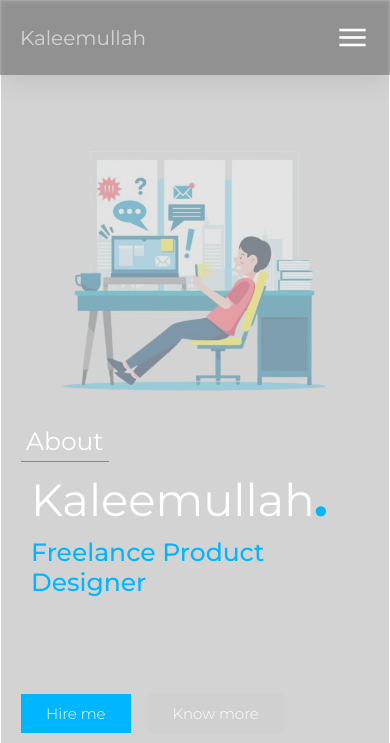
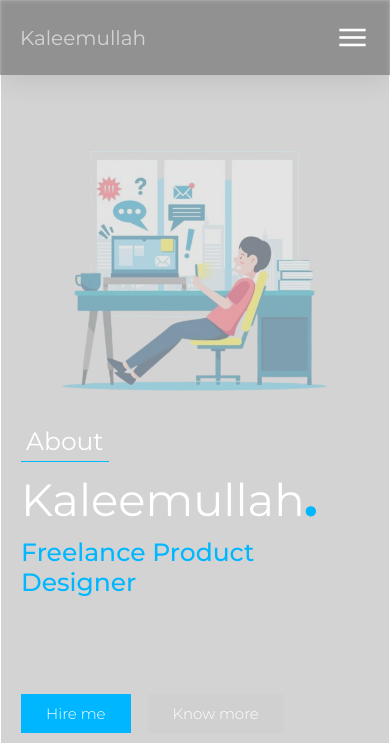
Before and after one commit to axndev/fotawp-landing, a plain HTML site: page index.html in a window 390 px wide. Shown: the top 743 px of the page. Drawn offline with nearby package versions, Linux system fonts and the light colour scheme.

Commit message:
Update style.css

```diff
--- a/style.css
+++ b/style.css
@@ -369,7 +369,7 @@ p {
 	padding: 20px;
         }
 	.commenhead, .subhead {
-		margin: 10px;
+		margin: 10px 0;
 	}
 
 }
```
